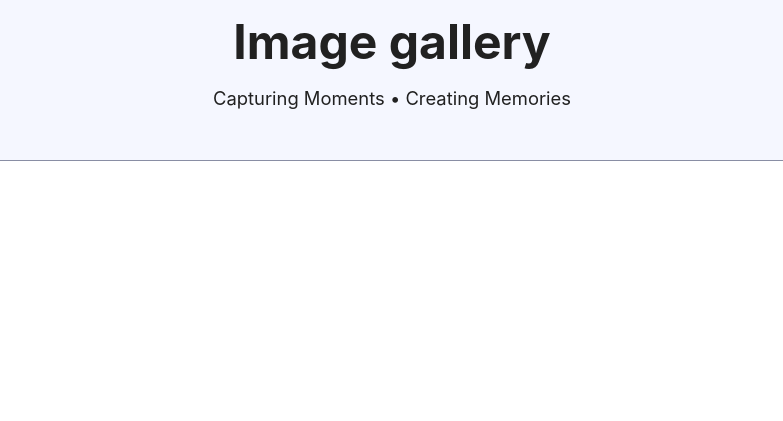
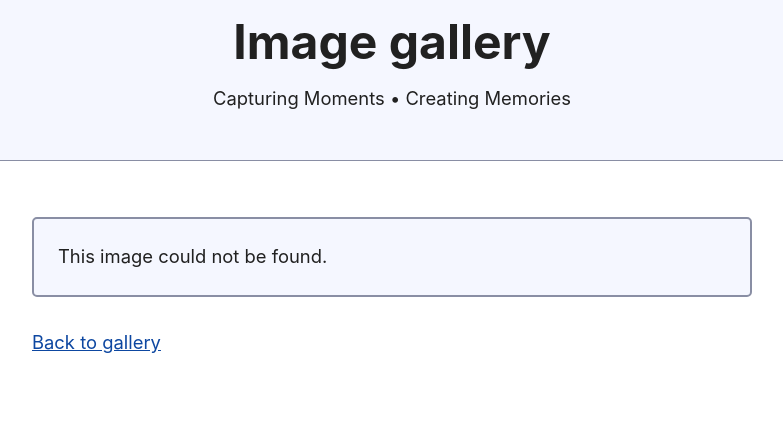
Before and after one commit to ania-sk/image-gallery-project, a PHP site: page /image.php?image=1 in a window 1280 px wide. Shown: the top 421 px of the page, without its empty margins (248-1031 px from the left). Run offline with PHP 8.4, Linux system fonts and the light colour scheme.

Commit message:
Implementing the image page contents

```diff
--- a/image.php
+++ b/image.php
@@ -2,8 +2,30 @@
 include './inc/functions.inc.php';
 include './inc/images.inc.php';
 
+$image = $_GET['image'];
+
 ?>
 <?php include './views/header.php'; ?>
 
+<?php if (!empty($_GET['image']) && !empty($imageTitles[$_GET['image']])) : ?>
+
+    <?php $image = $_GET['image']; ?>
+
+    <h2><?php echo e($imageTitles[$image]); ?></h2>
+
+    <img src="./images/<?php echo e($image); ?>" />
+
+    <p><?php echo str_replace("\n", "<br />", e($imageDescriptions[$image])); ?></p>
+
+<?php else: ?>
+
+    <div class="notice">
+        This image could not be found.
+    </div>
+
+<?php endif; ?>
+
+<a class="back-to-gallery-href" href="gallery.php">Back to gallery</a>
+
 
 <?php include './views/footer.php'; ?>
--- a/styles/custom.css
+++ b/styles/custom.css
@@ -28,3 +28,8 @@
   aspect-ratio: 1920/1440;
   object-fit: cover;
 }
+
+.back-to-gallery-href {
+  display: block;
+  margin-bottom: 1.5rem;
+}
```
